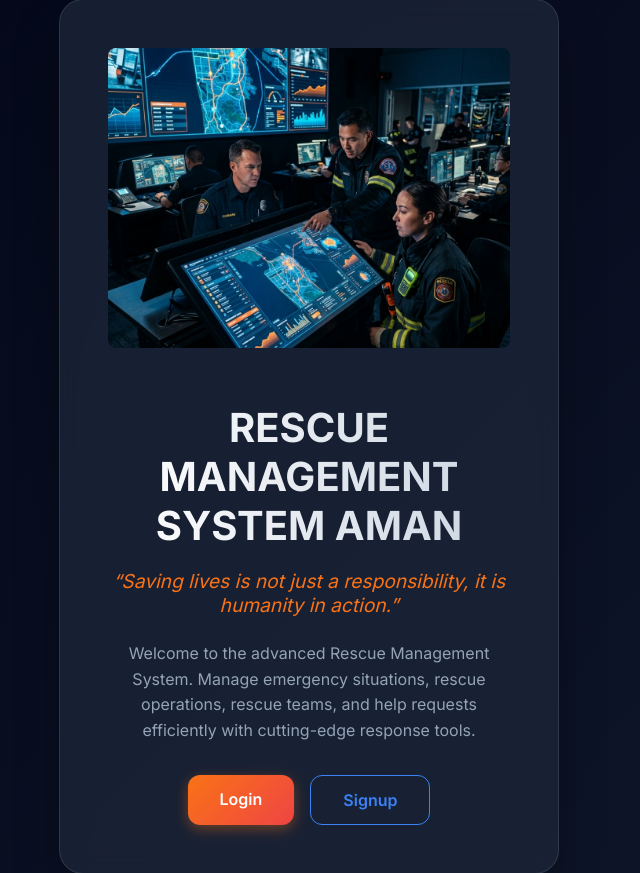
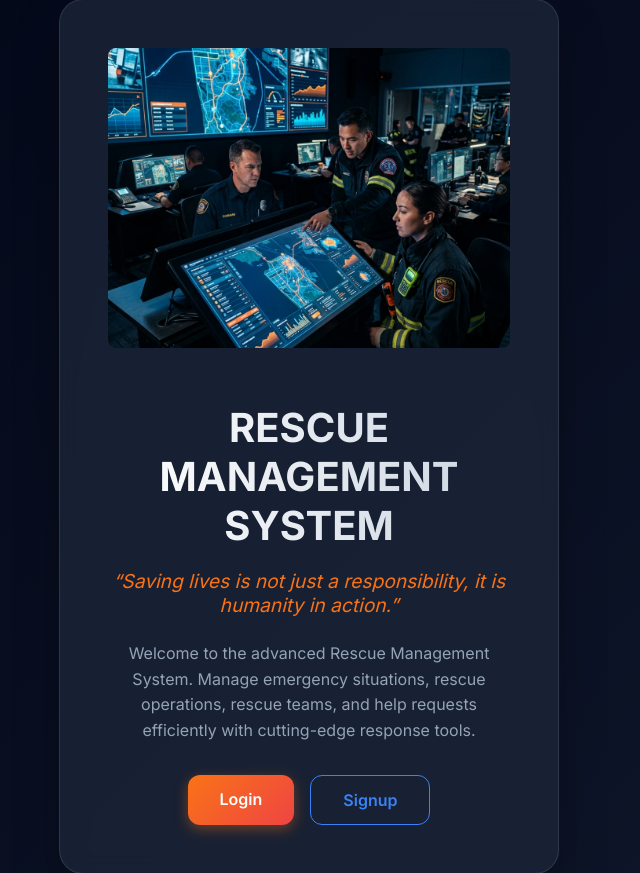
Before and after one commit to am12j/laravel, a Laravel app: page / in a window 1280 px wide. Shown: the part 33-906 px from the top of the page, without its empty margins (331-971 px from the left). Run offline with Laravel 12, Linux system fonts and the light colour scheme.

Commit message:
usesless stuff removed

```diff
--- a/resources/views/login.blade.php
+++ b/resources/views/login.blade.php
@@ -3,7 +3,7 @@
 <head>
     <meta charset="UTF-8">
     <meta name="viewport" content="width=device-width, initial-scale=1.0">
-    <title>Login - Rescue Management System Aman</title>
+    <title>Login - Rescue Management System </title>
     <link rel="stylesheet" href="{{ asset('style.css') }}">
 </head>
 <body>
--- a/resources/views/welcome.blade.php
+++ b/resources/views/welcome.blade.php
@@ -10,7 +10,7 @@
     <div class="center-content">
         <div class="glass-panel">
             <img src="{{ asset('images/hero.png') }}" alt="Rescue Hero" style="width: 100%; max-height: 300px; object-fit: cover; border-radius: 8px; margin-bottom: 1.5rem;">
-            <h1>RESCUE MANAGEMENT SYSTEM AMAN</h1>
+            <h1>RESCUE MANAGEMENT SYSTEM </h1>
             <h3>“Saving lives is not just a responsibility, it is humanity in action.”</h3>
             <p>
                 Welcome to the advanced Rescue Management System.
```
